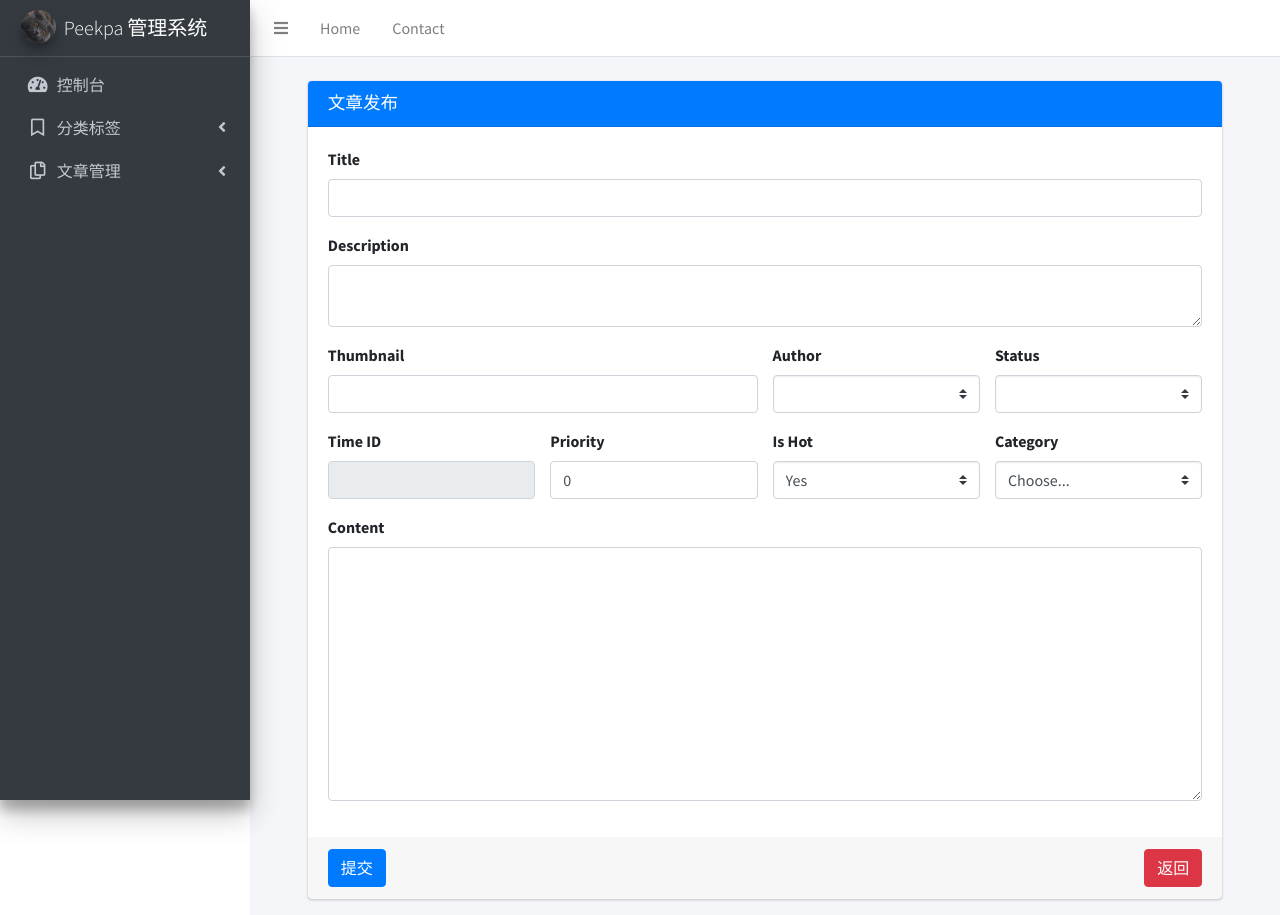
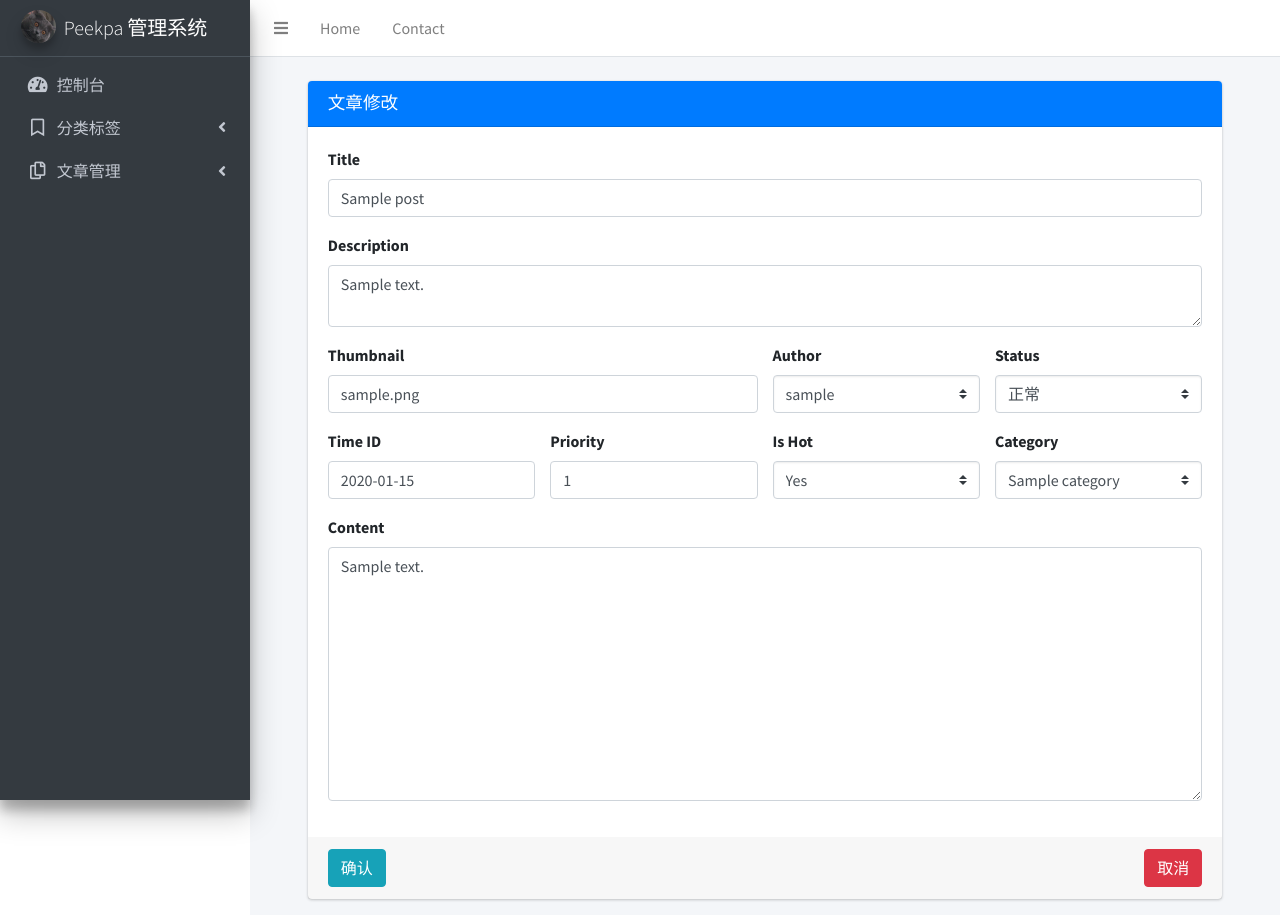
Before and after one commit to HanxiangLiu/Django-Blog, a Django app: page /cms/dashboard/post/edit?post_id=1 in a window 1280 px wide. Run offline with Django 4.2, Linux system fonts and the light colour scheme; tables that the repository leaves empty hold one stand-in row (values such as "Sample post"); lists and menus that the app fills with data are empty; some libraries are stand-ins or nearby versions.

Commit message:
Modify and delete pages

```diff
--- a/front/templates/cms/base/sidebar.html
+++ b/front/templates/cms/base/sidebar.html
@@ -50,6 +50,7 @@
         <!-- Post Tab -->
         {% url 'cms:post_manage_view' as post_manage_view %}
         {% url 'cms:post_publish_view' as post_publish_view %}
+        {% url 'cms:post_edit_view' as post_edit_view %}
         <li
           class="nav-item has-treeview {% if request.path == post_manage_view or request.path == post_publish_view %}menu-open{% endif %}">
           <a href="{{ post_manage_view }}"
--- a/front/templates/cms/post/publish.html
+++ b/front/templates/cms/post/publish.html
@@ -11,48 +11,68 @@ Post Publish
             <div class="col-sm-11">
                 <div class="card card-primary">
                     <div class="card-header">
+                        {% if item_data %}
+                        <h3 class="card-title">文章修改</h3>
+                        {% else %}
                         <h3 class="card-title">文章发布</h3>
+                        {% endif %}
                     </div>
                     <form class="form-horizontal" action="{% url 'cms:post_add' %}" method="post">
                         {% csrf_token %}
+                        {% if item_data %}
+                        <input type="text" class="form-control" id="pk" name="pk" value="{{ item_data.id }}" hidden>
+                        {% endif %}
                         <div class="card-body">
                             <div class="form-group">
                                 <label for="title" class="">Title</label>
-                                <input
-                                    type="text"
-                                    class="form-control"
-                                    id="title"
-                                    name="title"
-                                />
+                                {% if item_data %}
+                                <input type="text" class="form-control" id="title" name="title"
+                                    value="{{ item_data.title }}">
+                                {% else %}
+                                <input type="text" class="form-control" id="title" name="title">
+                                {% endif %}
                             </div>
                             <div class="form-group">
                                 <label for="description" class="">Description</label>
-                                <textarea
-                                    type="text"
-                                    class="form-control"
-                                    id="description"
-                                    name="description"
-                                ></textarea>
+                                {% if item_data %}
+                                <textarea type="text" class="form-control" id="description"
+                                    name="description">{{ item_data.description|safe }}</textarea>
+                                {% else %}
+                                <textarea type="text" class="form-control" id="description"
+                                    name="description"></textarea>
+                                {% endif %}
                             </div>
                             <div class="row">
                                 <div class="col-sm-6">
                                     <div class="form-group">
                                         <label for="thumbnail" class="">Thumbnail</label>
-                                        <input
-                                            type="text"
-                                            class="form-control"
-                                            id="thumbnail"
-                                            name="thumbnail"
-                                        />
+                                        {% if item_data %}
+                                        <input type="text" class="form-control" id="thumbnail" name="thumbnail"
+                                            value="{{ item_data.thumbnail }}">
+                                        {% else %}
+                                        <input type="text" class="form-control" id="thumbnail" name="thumbnail">
+                                        {% endif %}
                                     </div>
                                 </div>
                                 <div class="col-sm-3">
                                     <div class="form-group">
                                         <label for="author" class="">Author</label>
                                         <select name="author" id="author" class="custom-select">
+                                            {% if item_data %}
+                                            {% for item in list_data_user %}
+                                            <option
+                                                value="{{ item.uid }}"
+                                                {% if item.uid == item_data.author.uid %}
+                                                    selected
+                                                {% endif %}>
+                                                {{ item.username }}
+                                            </option>
+                                            {% endfor %}
+                                            {% else %}
                                             {% for item in list_data_user %}
                                             <option value="{{ item.uid }}">{{ item.username }}</option>
                                             {% endfor %}
+                                            {% endif %}
                                         </select>
                                     </div>
                                 </div>
@@ -60,9 +80,21 @@ Post Publish
                                     <div class="form-group">
                                         <label for="status" class="">Status</label>
                                         <select name="status" id="status" class="custom-select">
+                                            {% if item_data %}
+                                            {% for item in list_data_status %}
+                                            <option
+                                                value="{{ item.0 }}"
+                                                {% if item.0 == item_data.status %}
+                                                    selected
+                                                {% endif %}>
+                                                {{ item.1 }}
+                                            </option>
+                                            {% endfor %}
+                                            {% else %}
                                             {% for item in list_data_status %}
                                             <option value="{{ item.0 }}">{{ item.1 }}</option>
                                             {% endfor %}
+                                            {% endif %}
                                         </select>
                                     </div>
                                 </div>
@@ -71,33 +103,39 @@ Post Publish
                                 <div class="col-sm-3">
                                     <div class="form-group">
                                         <label for="time_id" class="">Time ID</label>
-                                        <input
-                                            type="text"
-                                            class="form-control"
-                                            id="time_id"
-                                            name="time_id"
-                                            readonly
-                                        />
+                                        {% if item_data %}
+                                        <input type="text" class="form-control" id="time_id" name="time_id"
+                                            value="{{ item_data.time_id }}">
+                                        {% else %}
+                                        <input type="text" class="form-control" id="time_id" name="time_id" readonly>
+                                        {% endif %}
                                     </div>
                                 </div>
                                 <div class="col-sm-3">
                                     <div class="form-group">
                                         <label for="priority" class="">Priority</label>
-                                        <input
-                                            type="number"
-                                            class="form-control"
-                                            id="priority"
-                                            name="priority"
-                                            value="0"
-                                        />
+                                        {% if item_data %}
+                                        <input type="number" class="form-control" id="priority" name="priority"
+                                            value="{{ item_data.priority }}">
+                                        {% else %}
+                                        <input type="number" class="form-control" id="priority" name="priority"
+                                            value="0">
+                                        {% endif %}
                                     </div>
                                 </div>
                                 <div class="col-sm-3">
                                     <div class="form-group">
                                         <label for="is_hot" class="">Is Hot</label>
                                         <select name="is_hot" id="is_hot" class="custom-select">
+                                            {% if item_data %}
+                                            <option value="True" {% if True == item_data.is_hot %} selected {% endif %}>
+                                                Yes</option>
+                                            <option value="False" {% if False == item_data.is_hot %} selected {% endif %}>
+                                                No</option>
+                                            {% else %}
                                             <option value="True">Yes</option>
                                             <option value="False">No</option>
+                                            {% endif %}
                                         </select>
                                     </div>
                                 </div>
@@ -105,33 +143,42 @@ Post Publish
                                     <div class="form-group">
                                         <label for="category" class="">Category</label>
                                         <select name="category" id="category" class="custom-select">
+                                            {% if item_data %}
+                                            <option value="">Choose...</option>
+                                            {% for item in list_data_category %}
+                                            <option value="{{ item.id }}" {% if item.id == item_data.category.id %}
+                                                selected {% endif %}>{{ item.name }}</option>
+                                            {% endfor %}
+                                            {% else %}
                                             <option value="">Choose...</option>
                                             {% for item in list_data_category %}
                                             <option value="{{ item.id }}">{{ item.name }}</option>
                                             {% endfor %}
+                                            {% endif %}
                                         </select>
                                     </div>
                                 </div>
                             </div>
                             <div class="form-group">
                                 <label for="content" class="">Content</label>
-                                <textarea
-                                    type="text"
-                                    class="form-control"
-                                    id="content"
-                                    name="content"
-                                    rows="10"
-                                ></textarea>
+                                {% if item_data %}
+                                <textarea type="text" class="form-control" id="content" name="content"
+                                    rows="10">{{ item_data.content | safe }}</textarea>
+                                {% else %}
+                                <textarea type="text" class="form-control" id="content" name="content"
+                                    rows="10"></textarea>
+                                {% endif %}
                             </div>
                         </div>
 
                         <div class="card-footer">
-                            <button type="submit" class="btn btn-primary" name="submit">
-                                提交
-                            </button>
-                            <button type="submit" class="btn btn-danger float-right" name="back">
-                                返回
-                            </button>
+                            {% if item_data %}
+                            <button type="submit" class="btn btn-info" name="modify">确认</button>
+                            <button type="submit" class="btn btn-danger float-right" name="cancel">取消</button>
+                            {% else %}
+                            <button type="submit" class="btn btn-primary" name="submit">提交</button>
+                            <button type="submit" class="btn btn-danger float-right" name="back">返回</button>
+                            {% endif %}
                         </div>
                     </form>
                 </div>
```
Also changed, not shown: apps/cms/post_view.py (+8 -4 lines).
